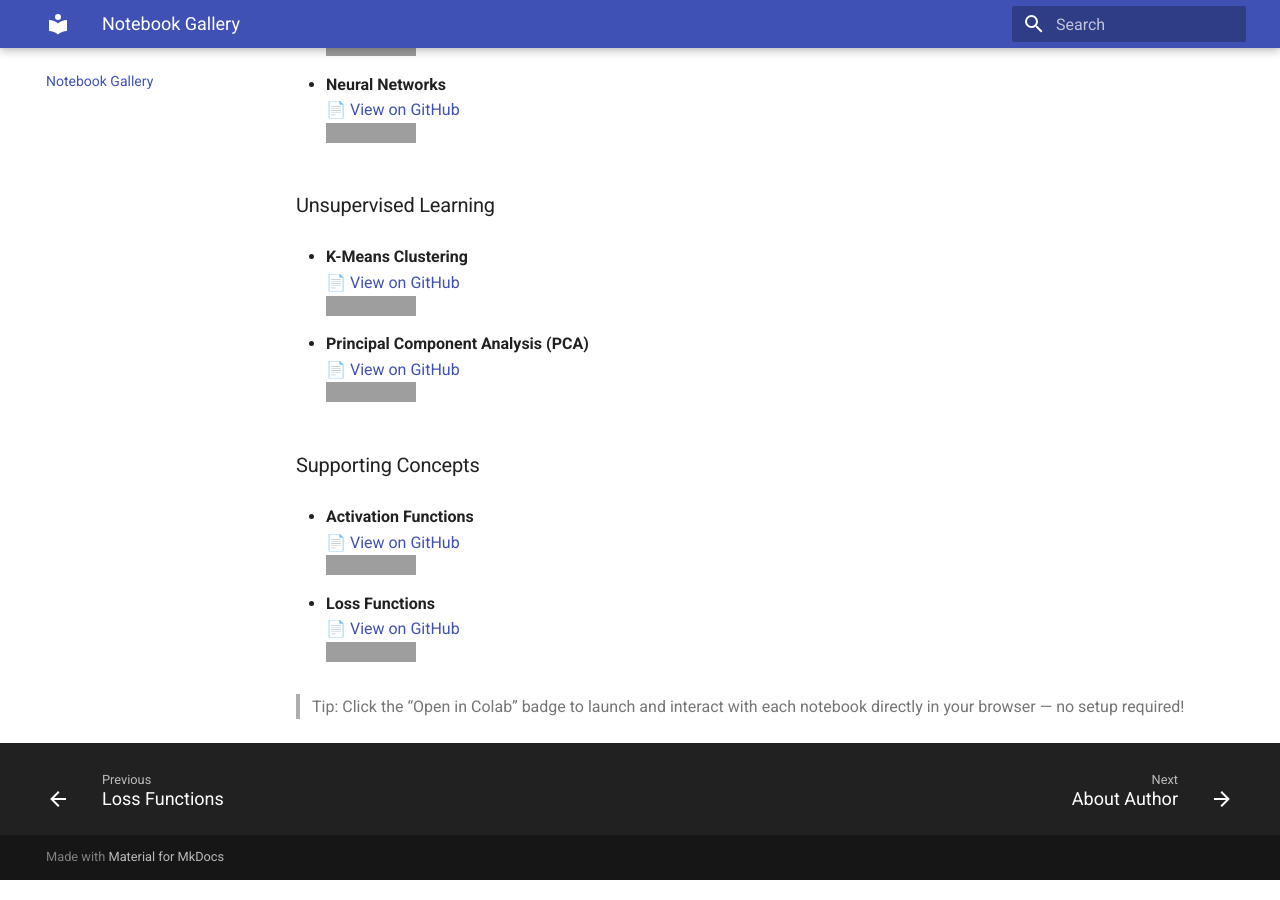
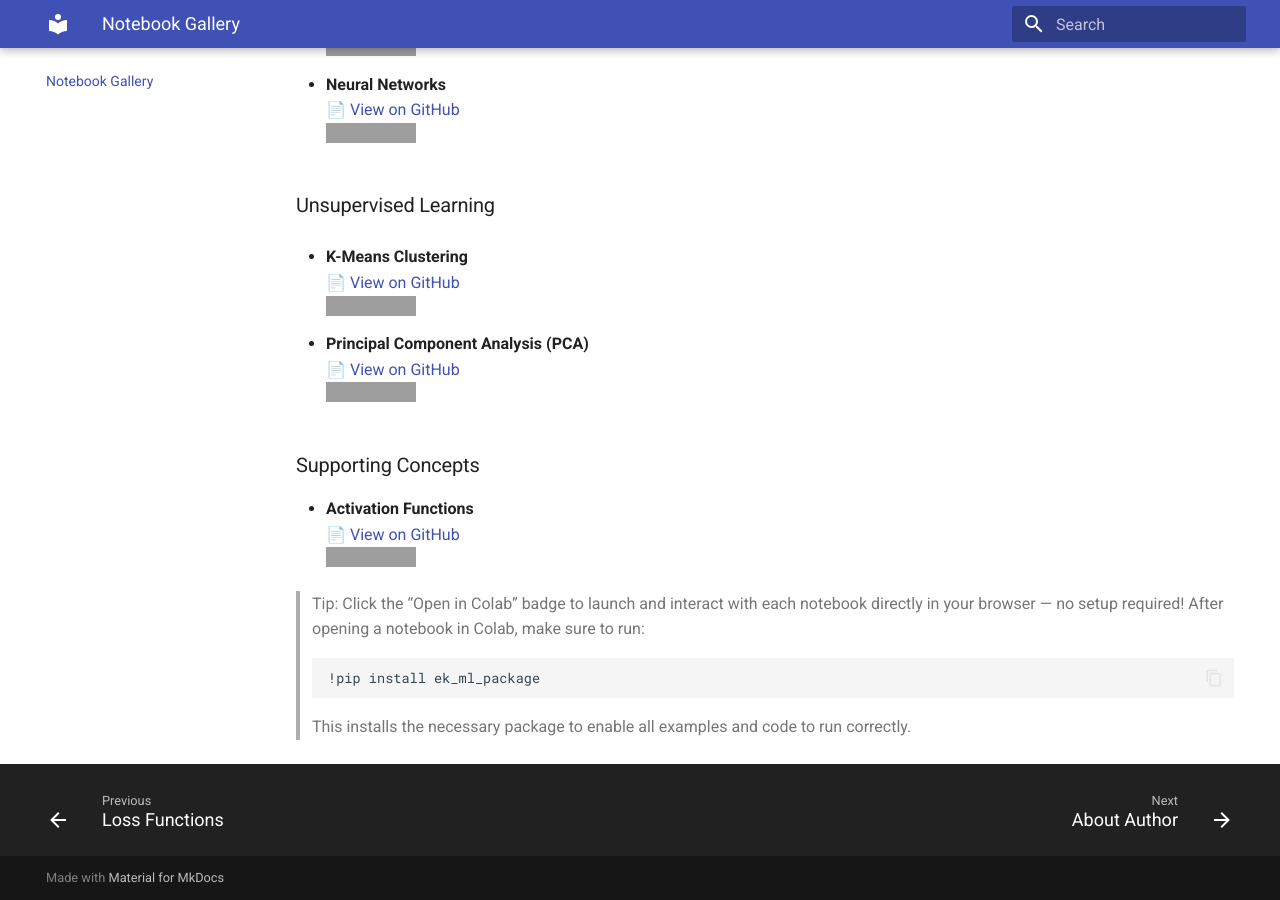
Before and after one commit to ekbarkacha/ek_ml_package, an MkDocs documentation site: the page built from docs/notebooks.md, in a window 1280 px wide and 900 px high, scrolled down 727 px. Built offline with MkDocs 1.6.1 and Material for MkDocs 9.7.7, drawn with Linux system fonts in a browser that asks for light colours; grey boxes are pictures that could not be loaded.

````diff
--- a/docs/notebooks.md
+++ b/docs/notebooks.md
@@ -5,49 +5,50 @@ Explore practical implementations of the machine learning concepts covered in th
 ### Supervised Learning
 
 - **Linear Regression**
-  [📄 View on GitHub](https://github.com/ekbarkacha/your-repo-name/blob/main/path/linear_regression.ipynb)
-  [![Open in Colab](https://colab.research.google.com/assets/colab-badge.svg)](https://colab.research.google.com/github/ekbarkacha/your-repo-name/blob/main/path/linear_regression.ipynb)
+  [📄 View on GitHub](https://github.com/ekbarkacha/ek_ml_package/blob/main/notebooks/linear_regression.ipynb)
+  [![Open in Colab](https://colab.research.google.com/assets/colab-badge.svg)](https://colab.research.google.com/github/ekbarkacha/ek_ml_package/blob/main/notebooks/linear_regression.ipynb)
 
 - **Logistic Regression**
-  [📄 View on GitHub](https://github.com/ekbarkacha/your-repo-name/blob/main/path/logistic_regression.ipynb)
-  [![Open in Colab](https://colab.research.google.com/assets/colab-badge.svg)](https://colab.research.google.com/github/ekbarkacha/your-repo-name/blob/main/path/logistic_regression.ipynb)
+  [📄 View on GitHub](https://github.com/ekbarkacha/ek_ml_package/blob/main/notebooks/logistic_regression.ipynb)
+  [![Open in Colab](https://colab.research.google.com/assets/colab-badge.svg)](https://colab.research.google.com/github/ekbarkacha/ek_ml_package/blob/main/notebooks/logistic_regression.ipynb)
 
 - **Gaussian Discriminant Analysis**
-  [📄 View on GitHub](https://github.com/ekbarkacha/your-repo-name/blob/main/path/gaussian_discriminant_analysis.ipynb)
-  [![Open in Colab](https://colab.research.google.com/assets/colab-badge.svg)](https://colab.research.google.com/github/ekbarkacha/your-repo-name/blob/main/path/gaussian_discriminant_analysis.ipynb)
+  [📄 View on GitHub](https://github.com/ekbarkacha/ek_ml_package/blob/main/notebooks/gaussian_discriminant_analysis.ipynb)
+  [![Open in Colab](https://colab.research.google.com/assets/colab-badge.svg)](https://colab.research.google.com/github/ekbarkacha/ek_ml_package/blob/main/notebooks/gaussian_discriminant_analysis.ipynb)
 
 - **K-Nearest Neighbors (KNN)**
-  [📄 View on GitHub](https://github.com/ekbarkacha/your-repo-name/blob/main/path/knn.ipynb)
-  [![Open in Colab](https://colab.research.google.com/assets/colab-badge.svg)](https://colab.research.google.com/github/ekbarkacha/your-repo-name/blob/main/path/knn.ipynb)
+  [📄 View on GitHub](https://github.com/ekbarkacha/ek_ml_package/blob/main/notebooks/knn.ipynb)
+  [![Open in Colab](https://colab.research.google.com/assets/colab-badge.svg)](https://colab.research.google.com/github/ekbarkacha/ek_ml_package/blob/main/notebooks/knn.ipynb)
 
 - **Perceptron Algorithm**
-  [📄 View on GitHub](https://github.com/ekbarkacha/your-repo-name/blob/main/path/perceptron.ipynb)
-  [![Open in Colab](https://colab.research.google.com/assets/colab-badge.svg)](https://colab.research.google.com/github/ekbarkacha/your-repo-name/blob/main/path/perceptron.ipynb)
+  [📄 View on GitHub](https://github.com/ekbarkacha/ek_ml_package/blob/main/notebooks/perceptron.ipynb)
+  [![Open in Colab](https://colab.research.google.com/assets/colab-badge.svg)](https://colab.research.google.com/github/ekbarkacha/ek_ml_package/blob/main/notebooks/perceptron.ipynb)
 
 - **Neural Networks**
-  [📄 View on GitHub](https://github.com/ekbarkacha/your-repo-name/blob/main/path/neural_network.ipynb)
-  [![Open in Colab](https://colab.research.google.com/assets/colab-badge.svg)](https://colab.research.google.com/github/ekbarkacha/your-repo-name/blob/main/path/neural_network.ipynb)
+  [📄 View on GitHub](https://github.com/ekbarkacha/ek_ml_package/blob/main/notebooks/neural_network.ipynb)
+  [![Open in Colab](https://colab.research.google.com/assets/colab-badge.svg)](https://colab.research.google.com/github/ekbarkacha/ek_ml_package/blob/main/notebooks/neural_network.ipynb)
 
 
 ### Unsupervised Learning
 
 - **K-Means Clustering**
-  [📄 View on GitHub](https://github.com/ekbarkacha/your-repo-name/blob/main/path/kmeans.ipynb)
-  [![Open in Colab](https://colab.research.google.com/assets/colab-badge.svg)](https://colab.research.google.com/github/ekbarkacha/your-repo-name/blob/main/path/kmeans.ipynb)
+  [📄 View on GitHub](https://github.com/ekbarkacha/ek_ml_package/blob/main/notebooks/kmeans.ipynb)
+  [![Open in Colab](https://colab.research.google.com/assets/colab-badge.svg)](https://colab.research.google.com/github/ekbarkacha/ek_ml_package/blob/main/notebooks/kmeans.ipynb)
 
 - **Principal Component Analysis (PCA)**
-  [📄 View on GitHub](https://github.com/ekbarkacha/your-repo-name/blob/main/path/pca.ipynb)
-  [![Open in Colab](https://colab.research.google.com/assets/colab-badge.svg)](https://colab.research.google.com/github/ekbarkacha/your-repo-name/blob/main/path/pca.ipynb)
+  [📄 View on GitHub](https://github.com/ekbarkacha/ek_ml_package/blob/main/notebooks/pca.ipynb)
+  [![Open in Colab](https://colab.research.google.com/assets/colab-badge.svg)](https://colab.research.google.com/github/ekbarkacha/ek_ml_package/blob/main/notebooks/pca.ipynb)
 
 ### Supporting Concepts
 
 - **Activation Functions**
-  [📄 View on GitHub](https://github.com/ekbarkacha/your-repo-name/blob/main/path/activation_function.ipynb)
-  [![Open in Colab](https://colab.research.google.com/assets/colab-badge.svg)](https://colab.research.google.com/github/ekbarkacha/your-repo-name/blob/main/path/activation_function.ipynb)
-
-- **Loss Functions**
-  [📄 View on GitHub](https://github.com/ekbarkacha/your-repo-name/blob/main/path/loss_function.ipynb)
-  [![Open in Colab](https://colab.research.google.com/assets/colab-badge.svg)](https://colab.research.google.com/github/ekbarkacha/your-repo-name/blob/main/path/loss_function.ipynb)
+  [📄 View on GitHub](https://github.com/ekbarkacha/ek_ml_package/blob/main/notebooks/activation_function.ipynb)
+  [![Open in Colab](https://colab.research.google.com/assets/colab-badge.svg)](https://colab.research.google.com/github/ekbarkacha/ek_ml_package/blob/main/notebooks/activation_function.ipynb)
 
 
 >  Tip: Click the "Open in Colab" badge to launch and interact with each notebook directly in your browser — no setup required!
+After opening a notebook in Colab, make sure to run:
+```python
+!pip install ek_ml_package
+```
+This installs the necessary package to enable all examples and code to run correctly.
--- a/setup.py
+++ b/setup.py
@@ -8,7 +8,7 @@ setup(
     description="A Python package implementing fundamental machine learning algorithms from scratch with NumPy.",
     long_description=open('long_description.md').read(),
     long_description_content_type="text/markdown",
-    url="https://ekbarkacha.github.io/data-structure-package-documentation/",
+    url="https://ekbarkacha.github.io/ek_ml_package/",
     packages=find_packages(),
     install_requires=["numpy","matplotlib"],
     classifiers=[
@@ -17,5 +17,7 @@ setup(
         "Operating System :: OS Independent",
         "Topic :: Scientific/Engineering :: Artificial Intelligence",
     ],
+    license="MIT",
+    keywords="machine learning numpy algorithms ml",
     python_requires='>=3.6',
 )
````
Also changed, not shown: README.md (+16 -13 lines), docs/about.md (+1 -1 lines), long_description.md (+16 -13 lines).
